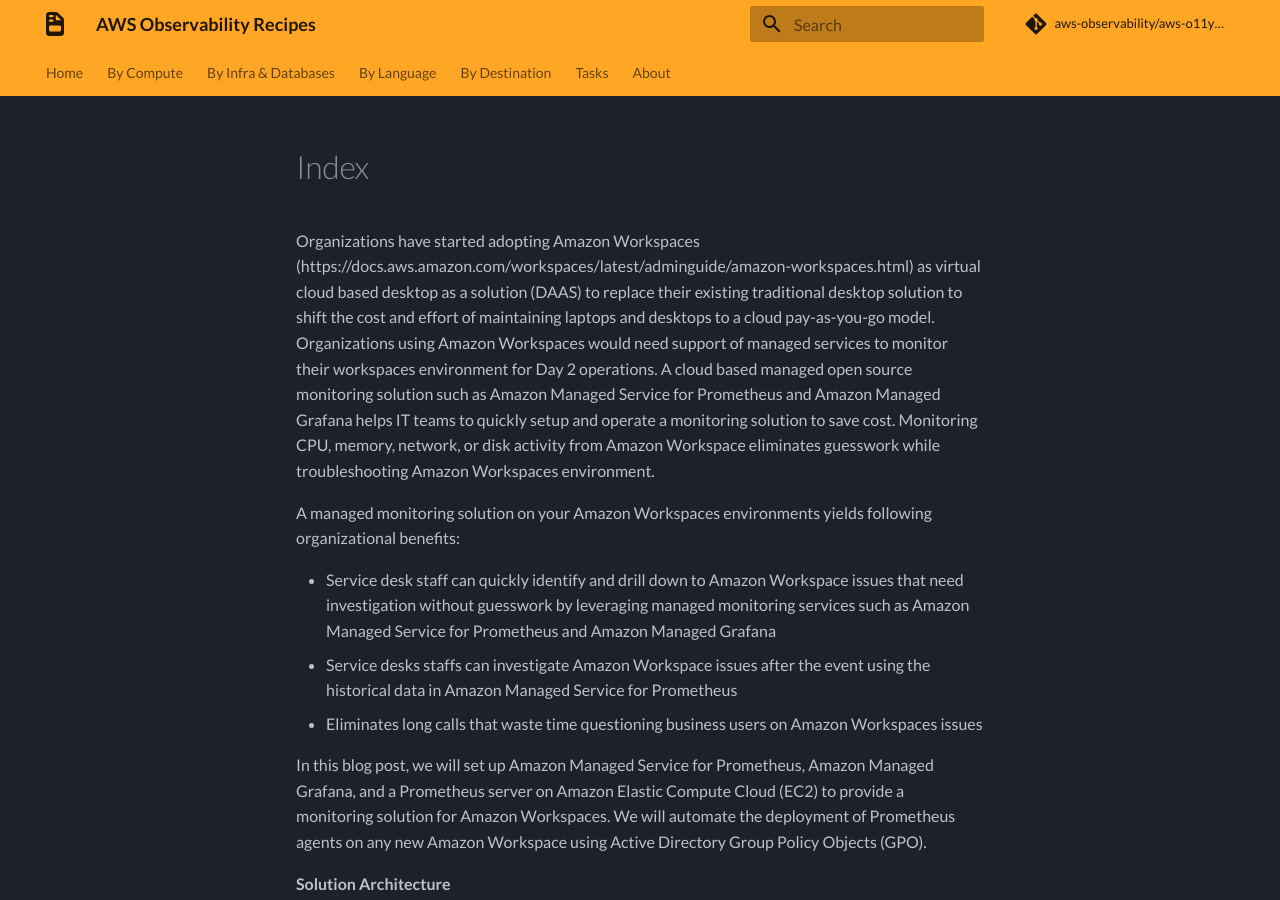
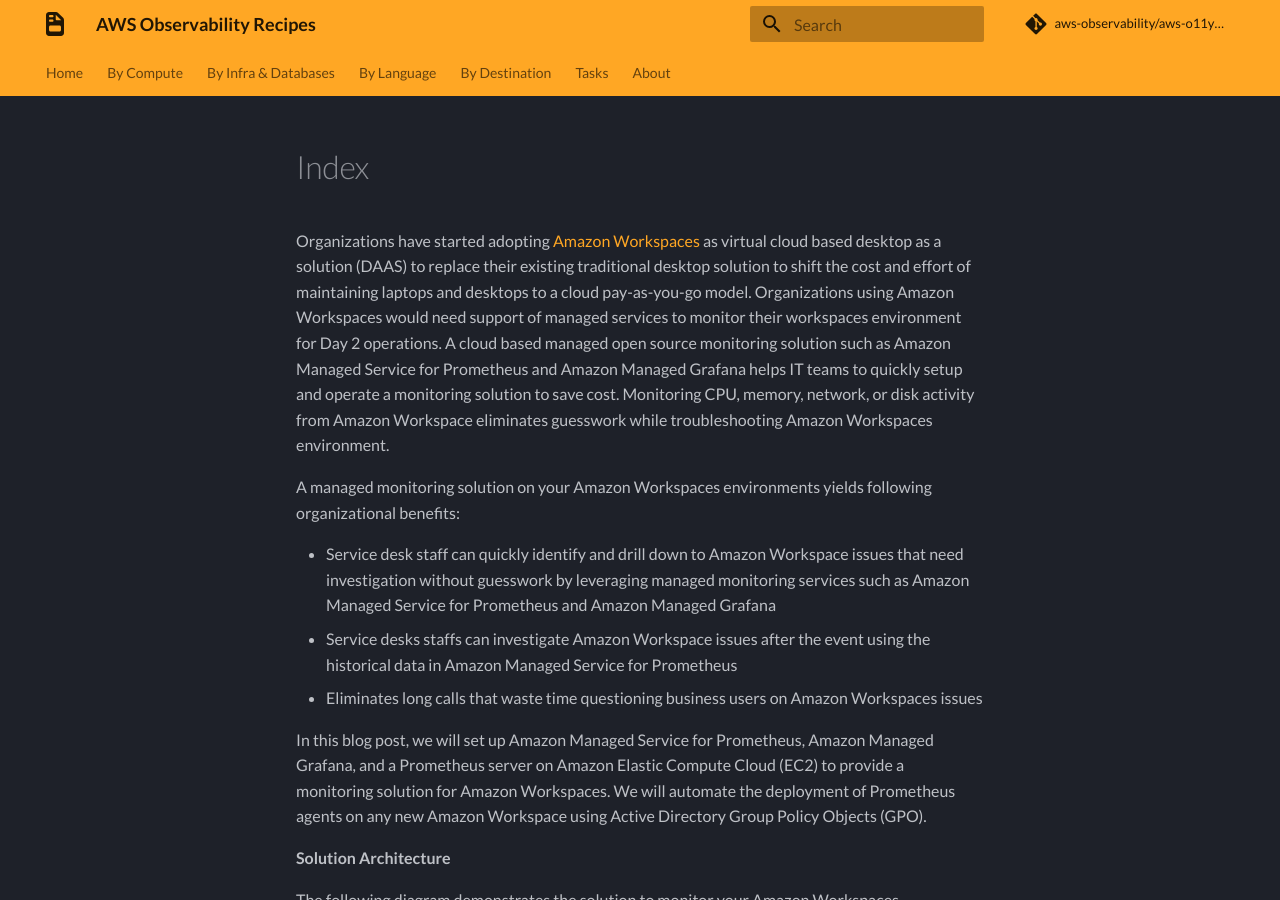
Before and after one commit to aws-observability/aws-o11y-recipes, an MkDocs documentation site: the page built from docs/recipes/Workspaces-Monitoring-AMP-AMG/README.md, in a window 1280 px wide and 900 px high. Built offline with MkDocs 1.6.1 and Material for MkDocs 9.7.7, drawn with Linux system fonts in a browser that asks for light colours; some web fonts are replaced; comment, search, counter and statistics services are not loaded.

Commit message:
reciepe for Workspaces Monitoring

```diff
--- a/docs/recipes/Workspaces-Monitoring-AMP-AMG/README.md
+++ b/docs/recipes/Workspaces-Monitoring-AMP-AMG/README.md
@@ -1,4 +1,4 @@
-Organizations have started adopting Amazon Workspaces (https://docs.aws.amazon.com/workspaces/latest/adminguide/amazon-workspaces.html) as virtual cloud based desktop as a solution (DAAS) to replace their existing traditional desktop solution to shift the cost and effort of maintaining laptops and desktops to a cloud pay-as-you-go model. Organizations using Amazon Workspaces would need support of managed services to monitor their workspaces environment for Day 2 operations. A cloud based managed open source monitoring solution such as Amazon Managed Service for Prometheus and Amazon Managed Grafana helps IT teams to quickly setup and operate a monitoring solution to save cost. Monitoring CPU, memory, network, or disk activity from Amazon Workspace eliminates guesswork while troubleshooting Amazon Workspaces environment.
+Organizations have started adopting [Amazon Workspaces](https://docs.aws.amazon.com/workspaces/latest/adminguide/amazon-workspaces.html) as virtual cloud based desktop as a solution (DAAS) to replace their existing traditional desktop solution to shift the cost and effort of maintaining laptops and desktops to a cloud pay-as-you-go model. Organizations using Amazon Workspaces would need support of managed services to monitor their workspaces environment for Day 2 operations. A cloud based managed open source monitoring solution such as Amazon Managed Service for Prometheus and Amazon Managed Grafana helps IT teams to quickly setup and operate a monitoring solution to save cost. Monitoring CPU, memory, network, or disk activity from Amazon Workspace eliminates guesswork while troubleshooting Amazon Workspaces environment.
 
 A managed monitoring solution on your Amazon Workspaces environments yields following organizational benefits:
 
```
